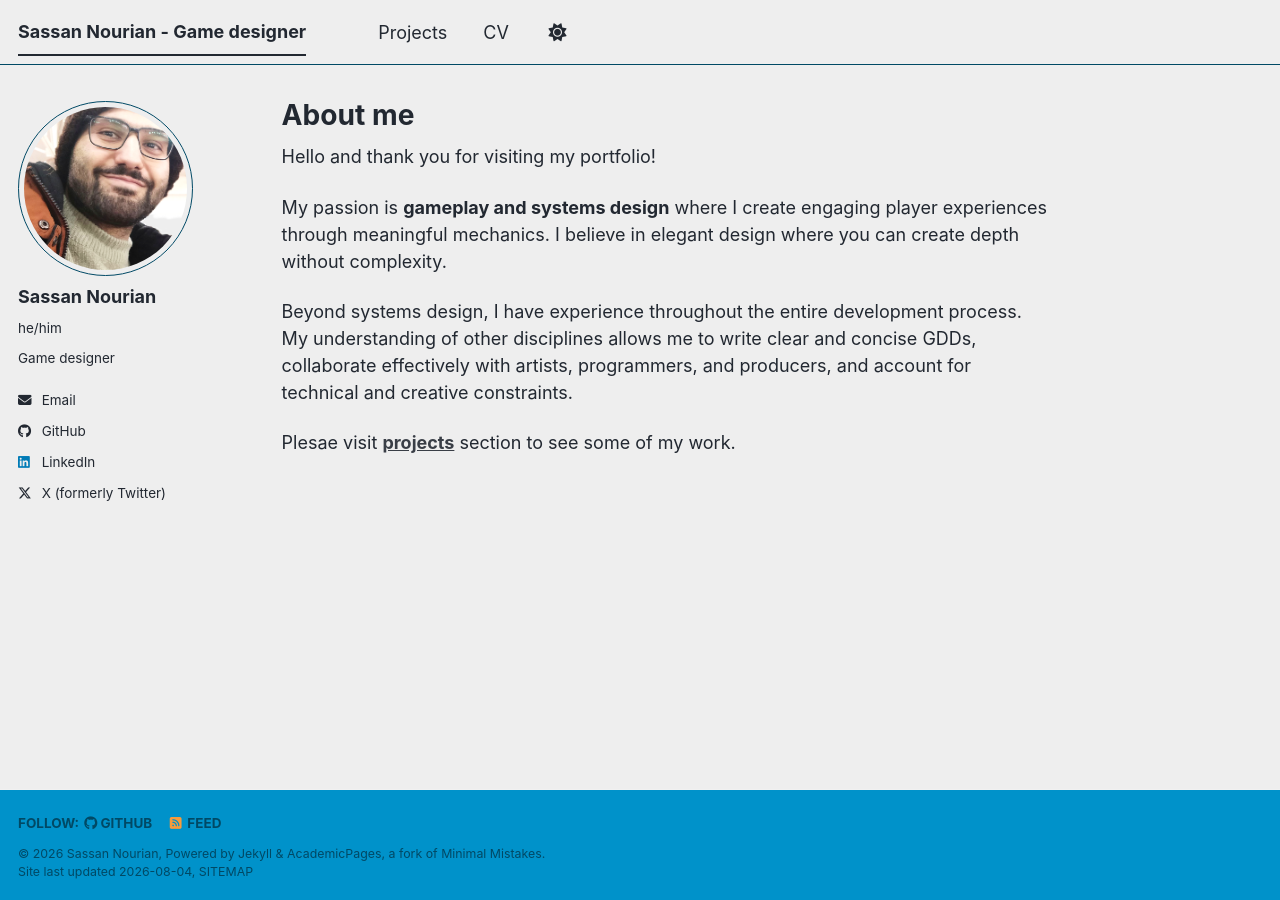
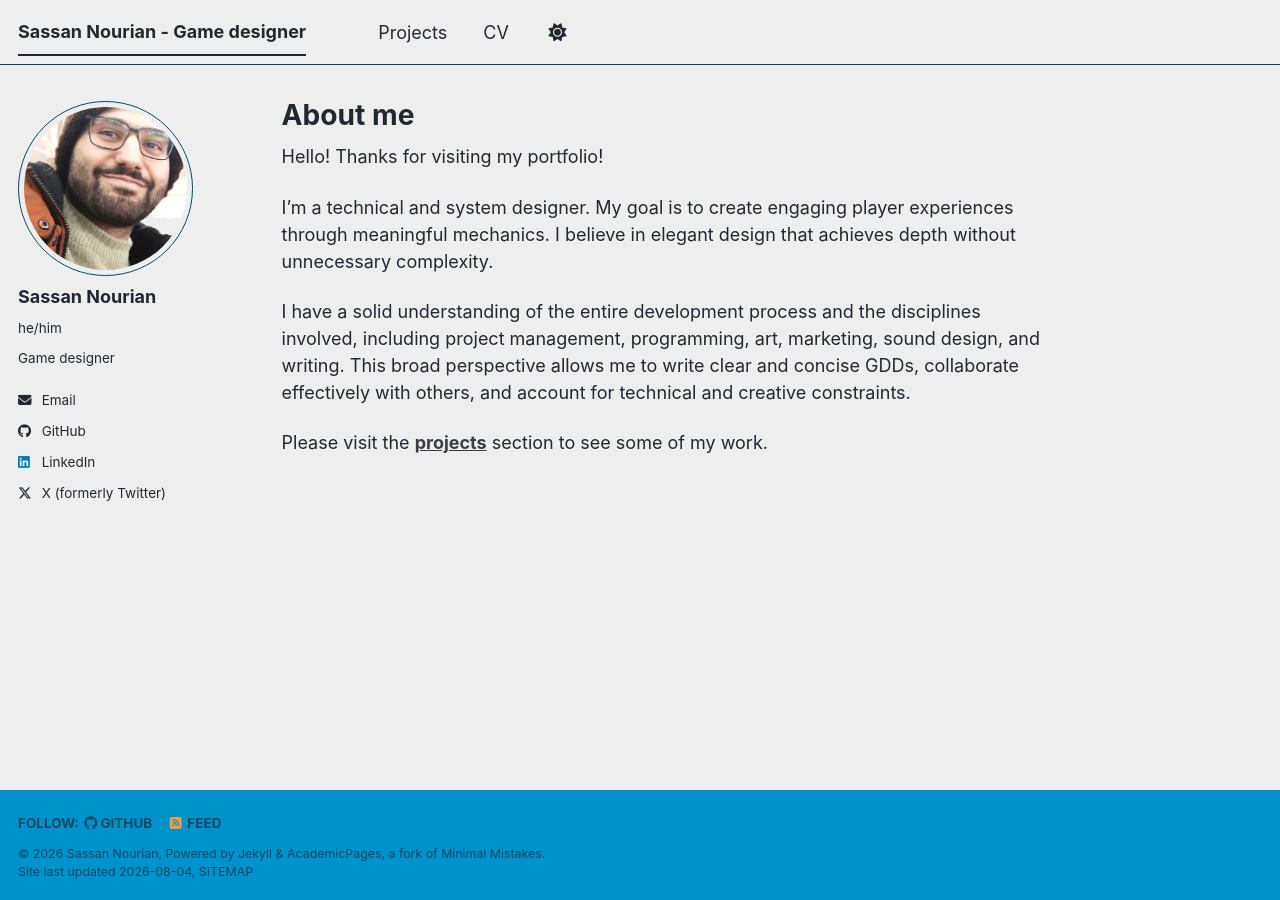
Before and after one commit to SassanTheDev/SassanTheDev.github.io, a Jekyll site: the page built from _pages/about.md, in a window 1280 px wide. Built offline with Jekyll 4.4.1, drawn with Linux system fonts in a browser that asks for light colours; a style sheet for code colours, icons or effects is not loaded.

Commit message:
Update about.md

```diff
--- a/_pages/about.md
+++ b/_pages/about.md
@@ -7,10 +7,10 @@ redirect_from:
   - /about.html
 ---
 
-Hello and thank you for visiting my portfolio!
+Hello! Thanks for visiting my portfolio!
 
-My passion is **gameplay and systems design** where I create engaging player experiences through meaningful mechanics. I believe in elegant design where you can create depth without complexity.
+I'm a technical and system designer. My goal is to create engaging player experiences through meaningful mechanics. I believe in elegant design that achieves depth without unnecessary complexity.
 
-Beyond systems design, I have experience throughout the entire development process. My understanding of other disciplines allows me to write clear and concise GDDs, collaborate effectively with artists, programmers, and producers, and account for technical and creative constraints.
+I have a solid understanding of the entire development process and the disciplines involved, including project management, programming, art, marketing, sound design, and writing. This broad perspective allows me to write clear and concise GDDs, collaborate effectively with others, and account for technical and creative constraints.
 
-Plesae visit **[projects](projects)** section to see some of my work.
+Please visit the **[projects](projects)** section to see some of my work.
```
